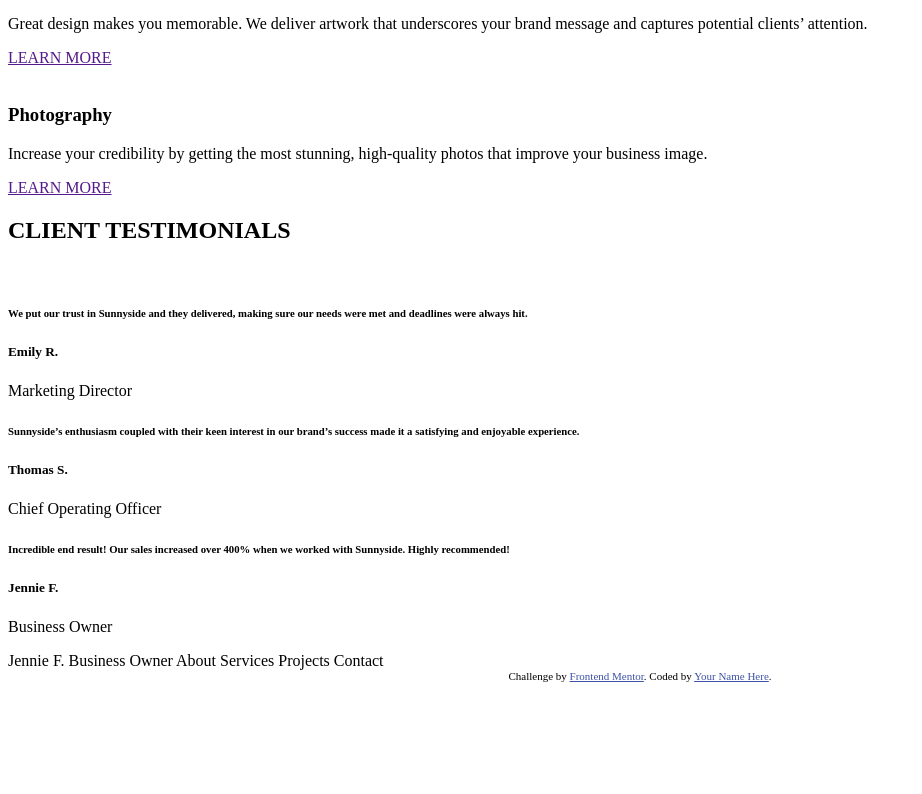
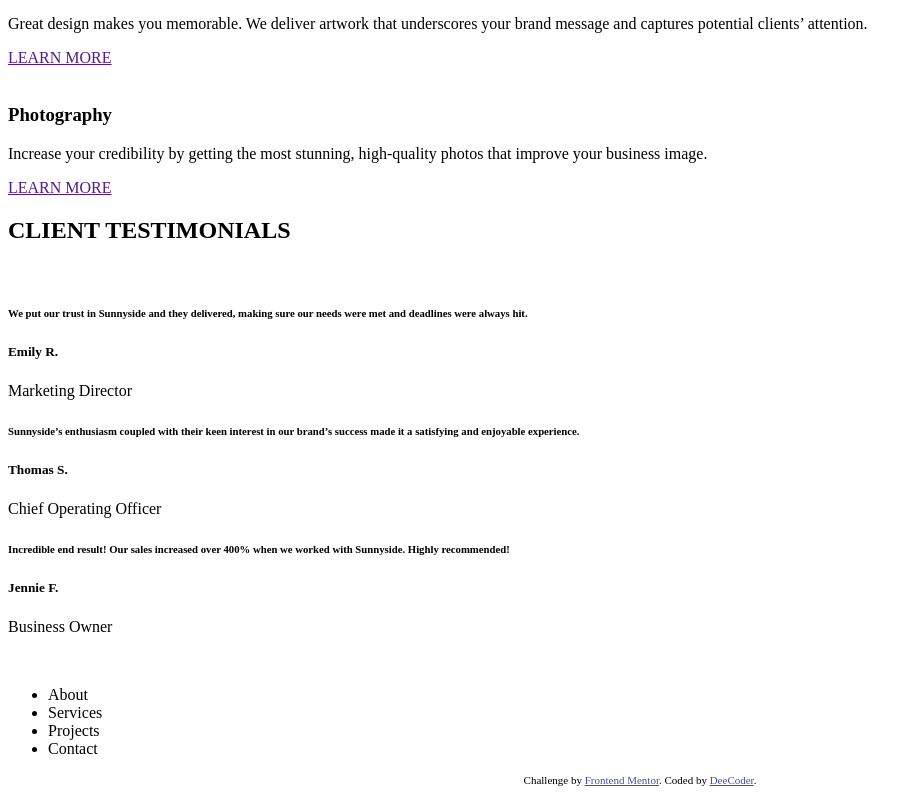
Before and after one commit to Akinwande-Mhayormarkdee-Oladipo/sunnyside-agency-landing-page-main, a plain HTML site: page index.html in a window 1280 px wide. Shown: the part 457-1251 px from the top of the page, without its empty margins (0-922 px from the left). Before the commit the page ends 1147 px from the top, so only its background shows below. Drawn offline with Linux system fonts and the light colour scheme.

Commit message:
html finished

```diff
--- a/index.html
+++ b/index.html
@@ -82,20 +82,25 @@
   </div>
 
 
+  <div class="gallery">
+    <img src="" alt="">
+    <img src="" alt="">
+    <img src="" alt="">
+    <img src="" alt="">
+  </div>
 
-
-
-  Jennie F.
-  Business Owner
-
-  About
-  Services
-  Projects
-  Contact
+  <nav id="bottom-nav">
+    <ul>
+      <li>About</li>
+      <li>Services</li>
+      <li>Projects</li>
+      <li>Contact</li>
+    </ul>
+  </nav>
 
   <div class="attribution">
     Challenge by <a href="https://www.frontendmentor.io?ref=challenge" target="_blank">Frontend Mentor</a>.
-    Coded by <a href="#">Your Name Here</a>.
+    Coded by <a href="#">DeeCoder</a>.
   </div>
 </body>
 </html>
```
